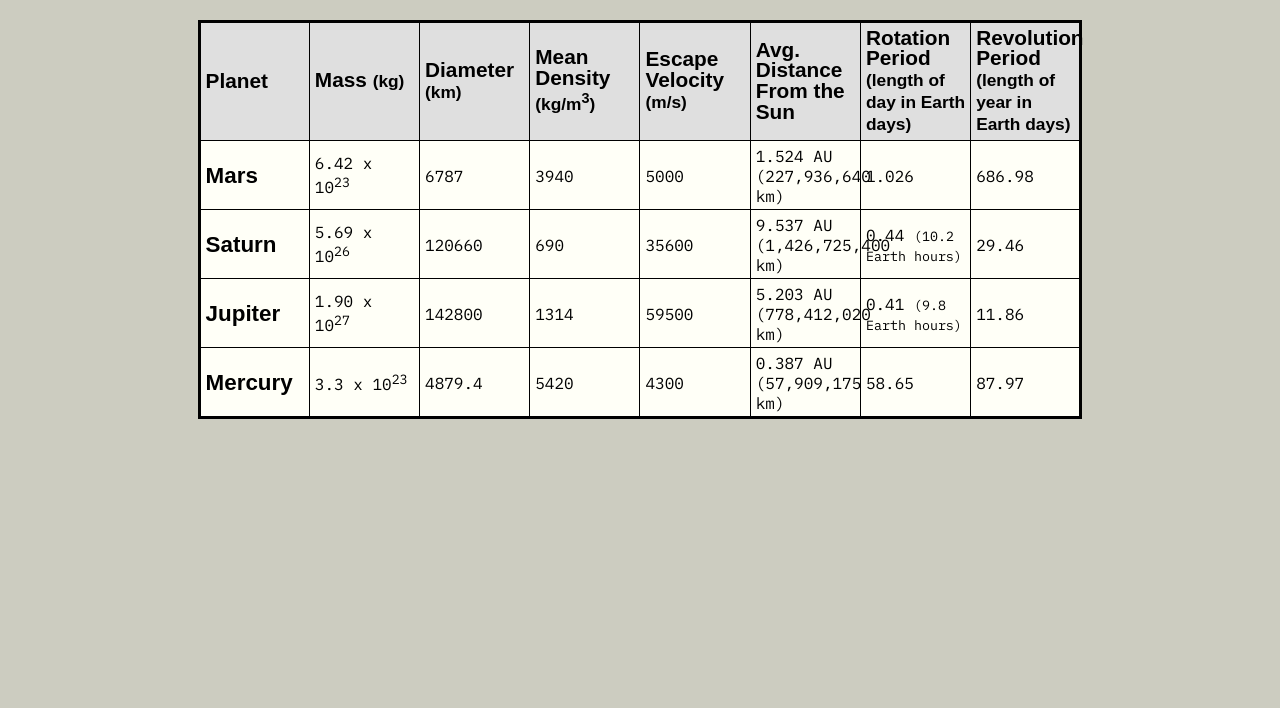
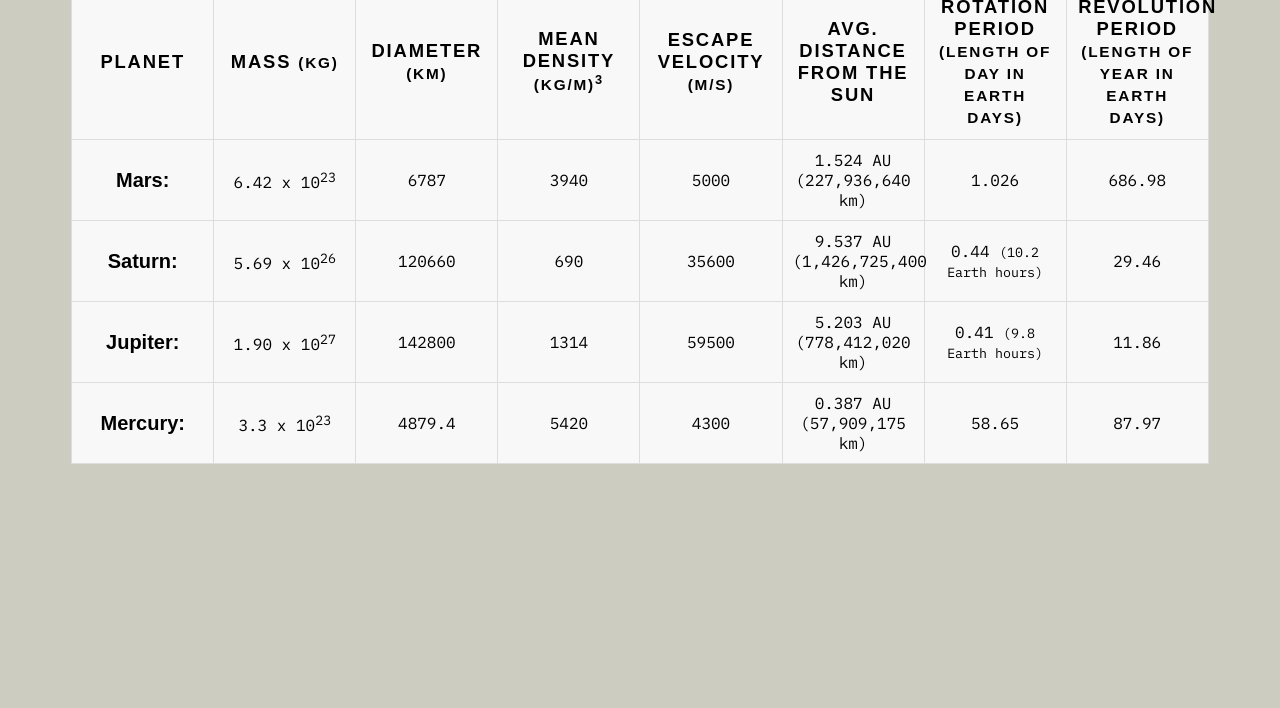
Before and after one commit to Rich2004/Lab05, a plain HTML site: page index.html in a window 1280 px wide. Shown: the part 92-800 px from the top of the page. Drawn offline with Linux system fonts and the light colour scheme; a web font is replaced by a local one.

Commit message:
Add files via upload

```diff
--- a/css/styles.css
+++ b/css/styles.css
@@ -1,56 +1,91 @@
 body {
-  background-color: #CCCCC0;
-  color: #000000;
+  background-color: #ccccc0;
+  color:#000000;
 }
-
-h1 {
+.planet{
+  font-weight:bold;
+  font-size:1.25em;
   font-family: 'Raleway', sans-serif;
-  font-size: 2.3em;
-  padding: 10px 0px 10px 0px;
-  margin-top: 25px;
-  text-align: center;
-  text-shadow: 2px 2px 3px #C0C0C0;
-}
-
-.planet {
-  font-family: 'Raleway', sans-serif;
-  font-size: 1.4em;
-  font-weight: bold;
 }
 
 table {
-  border: 3px solid #000;
+  border: 1px solid #ccc;
   border-collapse: collapse;
-  margin: 0% 15% 0% 15%;
+  margin:auto;
   padding: 0;
+  width: 90%;
   table-layout: fixed;
-  width: 70%;
-  height: auto;
-
 }
 
-td {
-  background-color: #fffff7;
-  border: 1px solid #000;
-  font-family: 'IBM Plex Mono', monospace;
-  font-size: 1.0;
-  line-height: 1.2m;
-  padding: 5px 5px 3px 5px;
-  text-align: left;
+table caption {
+  font-size: 1.75em;
+  margin: .5em 0 .75em;
+  font-family: 'Raleway', sans-serif;
 }
 
-th {
-  background-color: #DFDFDF;
-  border: 1px solid #000;
-  font-size: 1.3em;
-  font-family: 'Raleway', sans-serif;
-  font-weight: bold;
-  line-height: 1.0em;
-  padding: 5px;
-  text-align: left;
+table tr {
+  background-color: #f8f8f8;
+  border: 1px solid #ddd;
+  padding: .35em;
 }
 
-tr {
-  border: 1px solid #000;
-  margin-bottom: .625em;
+table th,
+table td {
+  padding: .625em;
+  text-align: center;
+  font-family: 'IBM Plex Mono', monospace;
+   border: 1px solid #ddd;
 }
+
+table th {
+  font-size: 1.15em;
+  letter-spacing: .1em;
+  text-transform: uppercase;
+  font-family: 'Raleway', sans-serif;
+}
+
+@media screen and (max-width: 600px) {
+  table {
+    border: 0;
+  }
+
+  table caption {
+    font-size: 1.4em;
+  }
+
+  table thead {
+    border: none;
+    clip: rect(0 0 0 0);
+    height: 1px;
+    margin: -1px;
+    overflow: hidden;
+    padding: 0;
+    position: absolute;
+    width: 1px;
+  }
+
+  table tr {
+    border-bottom: 3px solid #ddd;
+    display: block;
+    margin-bottom: .625em;
+  }
+
+  table td {
+    border-bottom: 1px solid #ddd;
+    display: block;
+    font-size: .8em;
+    text-align: right;
+  }
+
+  table td::before {
+
+    content: attr(data-label);
+    float: left;
+    font-weight: bold;
+    text-transform: uppercase;
+  }
+
+  table td:last-child {
+    border-bottom: 0;
+  }
+}
--- a/index.html
+++ b/index.html
@@ -9,58 +9,63 @@
 </head>
 
 <body>
-  <h1>Planets of the Solar System</h1>
   <table>
+    <caption>Planets of the Solar System</caption>
+    <thead>
       <tr>
-      <th>Planet</th>
-      <th>Mass <small>(kg)</small></th>
-      <th>Diameter <small>(km)</small></th>
-      <th>Mean Density <small>(kg/m<sup>3</sup>)</small></th>
-      <th>Escape Velocity <small>(m/s)</small></th>
-      <th>Avg. Distance From the Sun</th>
-      <th>Rotation Period <small>(length of day in Earth days)</small></th>
-      <th>Revolution Period <small>(length of year in Earth days)</small></th>
+        <th scope="col">Planet</th>
+        <th scope="col">Mass <small>(kg)</small></th>
+        <th scope="col">Diameter <small>(km)</small></th>
+        <th scope="col">Mean Density <small>(kg/m)<sup>3</sup></small></th>
+        <th scope="col">Escape Velocity <small>(m/s)</small></th>
+        <th scope="col">Avg. Distance From the Sun</th>
+        <th scope="col">Rotation Period <small>(length of day in Earth days)</small></th>
+        <th scope="col">Revolution Period <small>(length of year in Earth days)</small></th>
+      </tr>
+    </thead>
+    <tbody>
+
+      <tr>
+        <td class="planet" data-label="Planet">Mars:</td>
+        <td data-label="Mass(kg)">6.42 x 10<sup>23</sup></td>
+        <td data-label="Diameter(km)">6787</td>
+        <td data-label="Mean Density(kg/m)">3940</td>
+        <td data-label="Escape Velocity (m/s)">5000</td>
+        <td data-label="Avg. Disatnce From the Sun">1.524 AU (227,936,640 km)</td>
+        <td data-label="Rotaion Period">1.026</td>
+        <td data-label="Revolution Period">686.98</td>
       </tr>
       <tr>
-      <td class="planet">Mars</td>
-      <td>6.42 x 10<sup>23</sup></td>
-      <td>6787</td>
-      <td>3940</td>
-      <td>5000</td>
-      <td>1.524 AU (227,936,640 km)</td>
-      <td>1.026</td>
-      <td>686.98</td>
+        <td scope="row" class="planet" data-label="Planet">Saturn:</td>
+        <td data-label="Mass(kg)">5.69 x 10<sup>26</sup></td>
+        <td data-label="Diameter(km)">120660</td>
+        <td data-label="Mean Density(kg/m)">690</td>
+        <td data-label="Escape Velocity (m/s)">35600</td>
+        <td data-label="Avg. Disatnce From the Sun">9.537 AU (1,426,725,400 km)</td>
+        <td data-label="Rotaion Period">0.44 <small>(10.2 Earth hours)</small></td>
+        <td data-label="Revolution Period">29.46</td>
       </tr>
       <tr>
-      <td class="planet">Saturn</td>
-      <td>5.69 x 10<sup>26</sup></td>
-      <td>120660</td>
-      <td>690</td>
-      <td>35600</td>
-      <td>9.537 AU (1,426,725,400 km)</td>
-      <td>0.44 <small>(10.2 Earth hours)</small></td>
-      <td>29.46</td>
+        <td scope="row" class="planet" data-label="Planet">Jupiter:</td>
+        <td data-label="Mass(kg)">1.90 x 10<sup>27</sup></td>
+        <td data-label="Diameter(km)">142800</td>
+        <td data-label="Mean Density(kg/m)">1314</td>
+        <td data-label="Escape Velocity (m/s)">59500</td>
+        <td data-label="Avg. Disatnce From the Sun">5.203 AU (778,412,020 km)</td>
+        <td data-label="Rotaion Period">0.41 <small>(9.8 Earth hours)</small></td>
+        <td data-label="Revolution Period">11.86</td>
       </tr>
       <tr>
-      <td class="planet">Jupiter</td>
-      <td>1.90 x 10<sup>27</sup></td>
-      <td>142800</td>
-      <td>1314</td>
-      <td>59500</td>
-      <td>5.203 AU (778,412,020 km)</td>
-      <td>0.41 <small>(9.8 Earth hours)</small></td>
-      <td>11.86</td>
+        <td scope="row" class="planet" aria-disabled="" data-label="Planet">Mercury:</td>
+        <td data-label="Mass(kg)">3.3 x 10<sup>23</sup></td>
+        <td data-label="Diameter(km)">4879.4</td>
+        <td data-label="Mean Density(kg/m)">5420</td>
+        <td data-label="Escape Velocity (m/s)">4300</td>
+        <td data-label="Avg. Disatnce From the Sun">0.387 AU (57,909,175 km)</td>
+        <td data-label="Rotaion Period">58.65</td>
+        <td data-label="Revolution Period">87.97</td>
       </tr>
-    <tr>
-      <td class="planet">Mercury</td>
-      <td>3.3 x 10<sup>23</sup></td>
-      <td>4879.4</td>
-      <td>5420</td>
-      <td>4300</td>
-      <td>0.387 AU (57,909,175 km)</td>
-      <td>58.65</td>
-      <td>87.97</td>
-    </tr>
+    </tbody>
   </table>
 </body>
 
```
Lines whose indentation alone changed are shown as unchanged.
